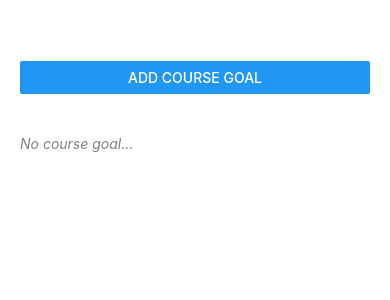
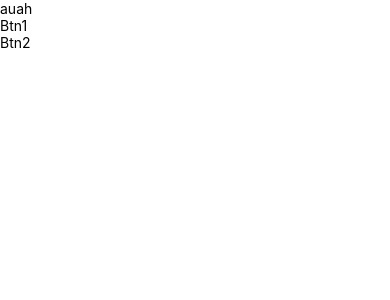
Before and after one commit to prshendra/learn-react-native, a React Native app: screen / in a window 390 px wide. Shown: the top 300 px of the page. Built offline with nearby package versions, Linux system fonts and the light colour scheme.

Commit message:
add screens

```diff
--- a/App.js
+++ b/App.js
@@ -1,67 +1,14 @@
 import { useState } from "react";
 import { StyleSheet, View, Modal, Button } from "react-native";
 import { StatusBar } from "expo-status-bar";
-
-import CourseGoalInput from "./components/CourseGoalInput";
-import CourseGoalList from "./components/CourseGoalList";
+import StartGameScreen from "./screens/StartGameScreen";
 
 export default function App() {
-  const [isModalVisible, setIsModalVisible] = useState(false)
-  const [courseGoals, setCourseGoals] = useState([]);
-
-  function addCourseGoal(courseGoal) {
-    setCourseGoals((cGoals) => [
-      ...cGoals,
-      {
-        text: courseGoal,
-        id: Math.random().toString(),
-      },
-    ]);
-  }
-
-  function handleDeleteGoal(goalId) {
-    setCourseGoals((courseGoals) => courseGoals.filter(c => c.id !== goalId))
-  }
-
   return (
-    <>
-      <StatusBar style="light" />
-      <View style={styles.container}>
-        <View style={styles.goalControl}>
-          <Button
-            title="Add Course Goal"
-            onPress={() => setIsModalVisible(true)}
-          />
-        </View>
-        <View style={styles.goalList}>
-          <CourseGoalList
-            courseGoals={courseGoals}
-            onDeleteGoal={handleDeleteGoal}
-          />
-        </View>
-        <Modal visible={isModalVisible}
-          animationType="slide"
-        >
-          <CourseGoalInput
-            onAddGoal={addCourseGoal}
-            closeModal={() => setIsModalVisible(false)}
-          />
-        </Modal>
-      </View>
-    </>
+    <StartGameScreen />
   );
 }
 
 const styles = StyleSheet.create({
-  container: {
-    flex: 1,
-    margin: 20,
-  },
-  goalControl: {
-    flex: 1,
-    justifyContent: 'center'
-  },
-  goalList: {
-    flex: 6,
-  },
+
 });
--- a/app.json
+++ b/app.json
@@ -6,7 +6,6 @@
     "orientation": "portrait",
     "icon": "./assets/icon.png",
     "userInterfaceStyle": "light",
-    "backgroundColor": "black",
     "splash": {
       "image": "./assets/splash.png",
       "resizeMode": "contain",
--- a/components/CourseGoalInput.js
+++ /dev/null
@@ -1,63 +0,0 @@
-import { useEffect, useState } from "react";
-import { TextInput, View, Button, StyleSheet, Image } from "react-native";
-
-function CourseGoalInput({ onAddGoal, closeModal }) {
-  const [courseGoal, setCourseGoal] = useState("");
-
-  useEffect(() => {
-    return () => {
-      console.log('modal destroyed')
-    }
-  }, [])
-
-  function handleAddGoal() {
-    onAddGoal(courseGoal);
-    closeModal()
-  }
-
-  return (
-    <View style={styles.courseInput}>
-      <Image style={styles.image} source={require('../assets/images/goal.png')} />
-      <TextInput
-        placeholder="What's your course goal?"
-        onChangeText={setCourseGoal}
-        value={courseGoal}
-        style={styles.textInput}
-        placeholderTextColor="grey"
-      />
-      <View style={styles.buttonContainer}>
-        <Button title="Add" onPress={handleAddGoal} />
-        <Button title="Cancel" onPress={closeModal} />
-      </View>
-    </View>
-  );
-}
-
-const styles = StyleSheet.create({
-  courseInput: {
-    flex: 1,
-    justifyContent: 'center',
-    alignItems: 'center',
-    padding: 10,
-    backgroundColor: '#311b6b',
-    gap: 10,
-  },
-  buttonContainer: {
-    flexDirection: 'row',
-    gap: 5
-  },
-  textInput: {
-    paddingVertical: 5,
-    paddingHorizontal: 10,
-    alignSelf: 'stretch',
-    borderWidth: 1,
-    borderColor: 'white',
-    color: '#fff',
-  },
-  image: {
-    width: 100,
-    height: 100,
-  }
-});
-
-export default CourseGoalInput;
--- a/components/CourseGoalItem.js
+++ /dev/null
@@ -1,38 +0,0 @@
-import { StyleSheet, View, Text, Pressable } from "react-native";
-
-function CourseGoalItem({ data, onDeleteItem }) {
-
-  function handleItemClick() {
-    onDeleteItem(data.id)
-  }
-
-  return (
-    <View style={styles.courseWrapper}>
-      <Pressable
-        android_ripple={{ color: '#210644' }}
-        onPress={handleItemClick}
-        style={({ pressed }) => pressed && styles.pressed}
-      >
-        <Text style={styles.courseText}>{data.text}</Text>
-      </Pressable>
-    </View>
-  );
-}
-
-const styles = StyleSheet.create({
-  courseWrapper: {
-    borderRadius: 6,
-    marginBottom: 8,
-    backgroundColor: "#5e0acc",
-  },
-  courseText: {
-    paddingVertical: 8,
-    paddingHorizontal: 10,
-    color: "white",
-  },
-  pressed: {
-    opacity: 0.5
-  }
-});
-
-export default CourseGoalItem;
--- a/components/CourseGoalList.js
+++ /dev/null
@@ -1,33 +0,0 @@
-import { FlatList, Text } from "react-native";
-
-import CourseGoalItem from "./CourseGoalItem";
-
-function CourseGoalList({ courseGoals, onDeleteGoal }) {
-
-  let content;
-
-  if (courseGoals.length > 0) {
-    content = (
-      <FlatList
-        data={courseGoals}
-        renderItem={(itemData) => (
-          <CourseGoalItem
-            data={itemData.item}
-            onDeleteItem={onDeleteGoal}
-          />
-        )}
-        keyExtractor={(item) => item.id}
-      />
-    )
-  } else {
-    content = (
-      <Text style={{ fontStyle: 'italic', color: 'grey' }}>
-        No course goal...
-      </Text>
-    )
-  }
-
-  return content;
-}
-
-export default CourseGoalList;
--- /dev/null
+++ b/components/PrimaryButton.js
@@ -0,0 +1,11 @@
+import { View, Text } from "react-native"
+
+function PrimaryButton({ children }) {
+  return (
+    <View>
+      <Text>{children}</Text>
+    </View>
+  )
+}
+
+export default PrimaryButton
--- /dev/null
+++ b/screens/StartGameScreen.js
@@ -0,0 +1,14 @@
+import { TextInput, View } from "react-native"
+import PrimaryButton from "../components/PrimaryButton"
+
+function StartGameScreen() {
+  return (
+    <View>
+      <TextInput placeholder="auah" />
+      <PrimaryButton>Btn1</PrimaryButton>
+      <PrimaryButton>Btn2</PrimaryButton>
+    </View>
+  )
+}
+
+export default StartGameScreen
```
Also changed, not shown: screens/GameOverScreen.js (added), screens/GameScreen.js (added).
